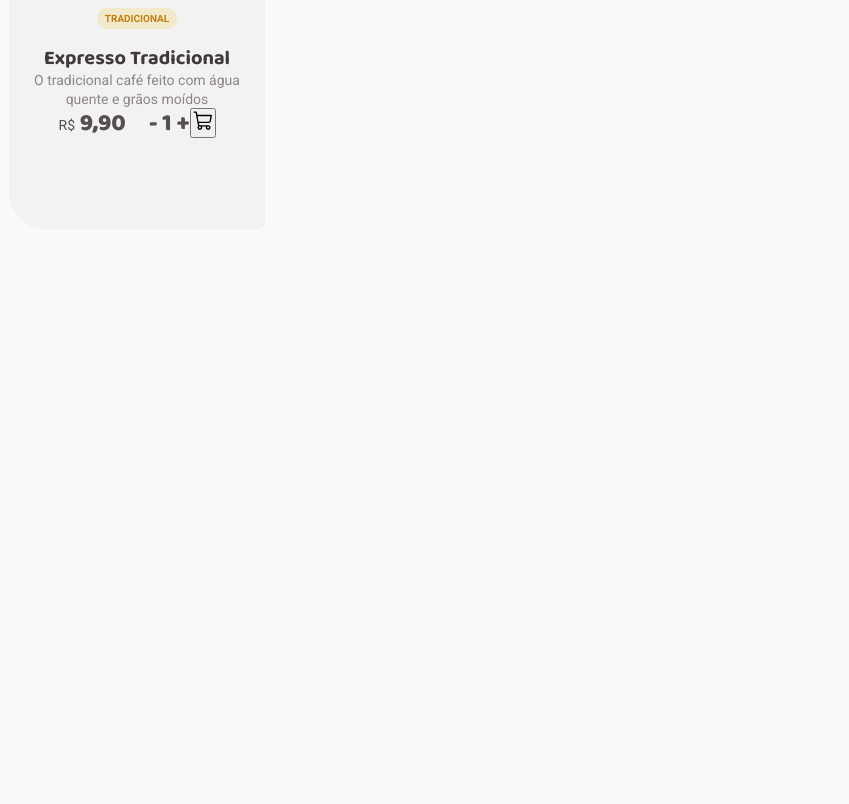
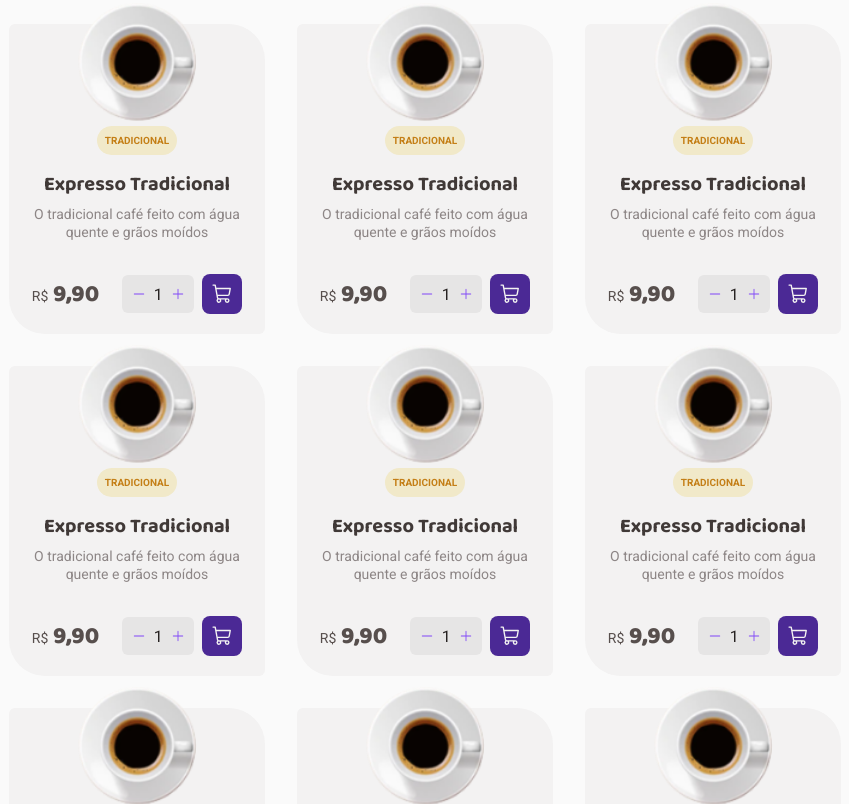
Before and after one commit to WisleyASousa/coffee-delivery-ig, a React (Vite) app: page / in a window 1280 px wide. Shown: the part 1020-1824 px from the top of the page, without its empty margins (151-1000 px from the left). Before the commit the page ends 1249 px from the top, so only its background shows below. Built offline with nearby package versions, Linux system fonts and the light colour scheme.

Commit message:
finalizando pag Home

```diff
--- a/src/components/Footer/styles.ts
+++ b/src/components/Footer/styles.ts
@@ -5,10 +5,7 @@ export const FooterContainer = styled.footer`
   align-items: center;
   justify-content: center;
   border-top: 1px solid ${props => props.theme['purpleLight']};
-
-  position: fixed;
-  bottom: 0;
-  width: 85%;
+  margin: 4rem 0;
 
   p {
     display: flex;
--- a/src/components/ItemCard/index.tsx
+++ b/src/components/ItemCard/index.tsx
@@ -1,9 +1,14 @@
-import { ShoppingCart } from "@phosphor-icons/react";
-import { ActionContainer, ItemCardContainer, ItemDescription, ItemTitle, TagsName } from "./styles";
+import { Minus, Plus, ShoppingCart } from "@phosphor-icons/react";
+import { ActionContainer, ButtonCart, ImgContainer, ItemCardContainer, ItemDescription, ItemTitle, QuantityToBuy, TagsName } from "./styles";
+
+import expresso from "../../assets/TypeExpresso.png"
 
 export function ItemCard() {
   return (
       <ItemCardContainer>
+        <ImgContainer>
+          <img src={expresso} alt='' />
+        </ImgContainer>
         <TagsName>
           Tradicional
         </TagsName>
@@ -16,10 +21,14 @@ export function ItemCard() {
         <ActionContainer>
           <p><span>R$</span> 9,90</p>
           <div>
-            <p>- 1 +</p>
-            <button>
+            <QuantityToBuy>
+              <button><Minus size={14}/></button>
+              <span>1</span>
+              <button><Plus size={14} /></button>
+            </QuantityToBuy>
+            <ButtonCart>
               <ShoppingCart size={22}/>
-            </button>
+            </ButtonCart>
           </div>
         </ActionContainer>
       </ItemCardContainer>
--- a/src/components/ItemCard/styles.ts
+++ b/src/components/ItemCard/styles.ts
@@ -1,6 +1,8 @@
 import styled from "styled-components";
+import { BtnBase } from "../Navbar/styles";
 
 export const ItemCardContainer = styled.div`
+
   background: ${props => props.theme['baseCard']};
   width: 16rem;
   height: 19.375rem;
@@ -8,14 +10,25 @@ export const ItemCardContainer = styled.div`
 
   display: flex;
   align-items: center;
-  justify-content: center;
+  justify-content: flex-end;
   flex-direction: column;
 
+  `
+export const ImgContainer = styled.div`
+  /* position: absolute; */
+
+  img {
+    /* position: absolute; */
+    width: 120px;
+    height: 120px;
+    left: calc(50% - 120px/2);
+    /* top: -70px; */
+  }
 `
 
 export const TagsName = styled.p`
 
-  padding: 4px 8px;
+  padding: 8px 8px;
   background: ${props => props.theme['yellowLight']};
   border-radius: 100px;
   font-weight: 700;
@@ -43,7 +56,7 @@ export const ItemDescription = styled.p`
   text-align: center;
   padding-top: 0.5rem;
   padding: 0 1.25rem;
-
+  margin-top: 0.5rem;
   color: ${props => props.theme['baseLabel'] };
 
 `
@@ -53,6 +66,8 @@ export const ActionContainer = styled.div`
   align-items: center;
   justify-content: center;
   gap: 1.4375rem;
+  margin-top: 33px;
+  padding-bottom: 1.25rem;
 
   p {
     font-family: 'Baloo 2', cursive;
@@ -75,7 +90,51 @@ export const ActionContainer = styled.div`
     display: flex;
     align-items: center;
     justify-content: center;
-
+    gap: 8px;
   }
 
 `
+export const QuantityToBuy = styled.div`
+  display: flex;
+  justify-content: center;
+  align-items: center;
+  width: 4.5rem;
+  height: 2.375rem;
+  background: ${props => props.theme['baseButton']};
+
+  padding: 8px;
+  gap: 4px;
+  border-radius: 6px;
+
+  span {
+    color: ${props => props.theme['baseTitle']};
+  }
+
+  button{
+    display: flex;
+    justify-content: center;
+    align-items: center;
+    border: none;
+    background: ${props => props.theme['baseButton']};
+    cursor: pointer;
+    svg {
+      color: ${props => props.theme['purple']};
+      &:hover {
+        color: ${props => props.theme['purpleDark']};
+        transition: all .2s ease-out;
+
+      }
+    }
+
+  }
+`
+
+export const ButtonCart = styled(BtnBase)`
+  background: ${props => props.theme['purpleDark']};
+  color: ${props => props.theme['baseCard']};
+  transition: all .2s ease-out;
+
+  &:hover {
+      background: ${props => props.theme['purple']};
+    }
+`
--- a/src/layouts/DefaultLayout/index.tsx
+++ b/src/layouts/DefaultLayout/index.tsx
@@ -7,8 +7,8 @@ export function DefaultLayout() {
   return (
       <LayoutContainer>
         <Navbar />
+        <Outlet />
         <Footer />
-        <Outlet />
       </LayoutContainer>
     );
 }
--- a/src/pages/Home/index.tsx
+++ b/src/pages/Home/index.tsx
@@ -1,13 +1,24 @@
 import { Header } from "../../components/Header";
 import { ItemCard } from "../../components/ItemCard";
-import { HomeContainer } from "./styles";
+import { HomeContainer, MenuContainer } from "./styles";
 
 export function Home() {
   return (
       <HomeContainer>
         <Header />
         <h3>Nossos Cafés</h3>
-        <ItemCard />
+        <MenuContainer>
+          <ItemCard />
+          <ItemCard />
+          <ItemCard />
+          <ItemCard />
+          <ItemCard />
+          <ItemCard />
+          <ItemCard />
+          <ItemCard />
+          <ItemCard />
+          <ItemCard />
+        </MenuContainer>
       </HomeContainer>
     )
 }
--- a/src/pages/Home/styles.ts
+++ b/src/pages/Home/styles.ts
@@ -1,6 +1,31 @@
 import styled from "styled-components";
 
 export const HomeContainer = styled.main`
+  h3 {
+    padding: 2rem 0 3.375rem 0;
+    font-family: 'Baloo 2', cursive;
+    line-height: 1.3;
+    font-size: 2rem;
+    color: ${props => props.theme['baseSubtitle']};
+    font-weight: 800;
+  }
+
+  @media (max-width: 768px) {
+    text-align: center;
+  }
+`
 
 
+export const MenuContainer = styled.div`
+  width: 100%;
+  gap: 2rem;
+  display: flex;
+  flex-direction: row;
+  flex-wrap: wrap;
+  flex: 1;
+
+  @media (max-width: 1024px) {
+    /* align-items: center; */
+    justify-content: center;
+  }
 `
```
Also changed, not shown: src/assets/TypeExpresso.png (added).
